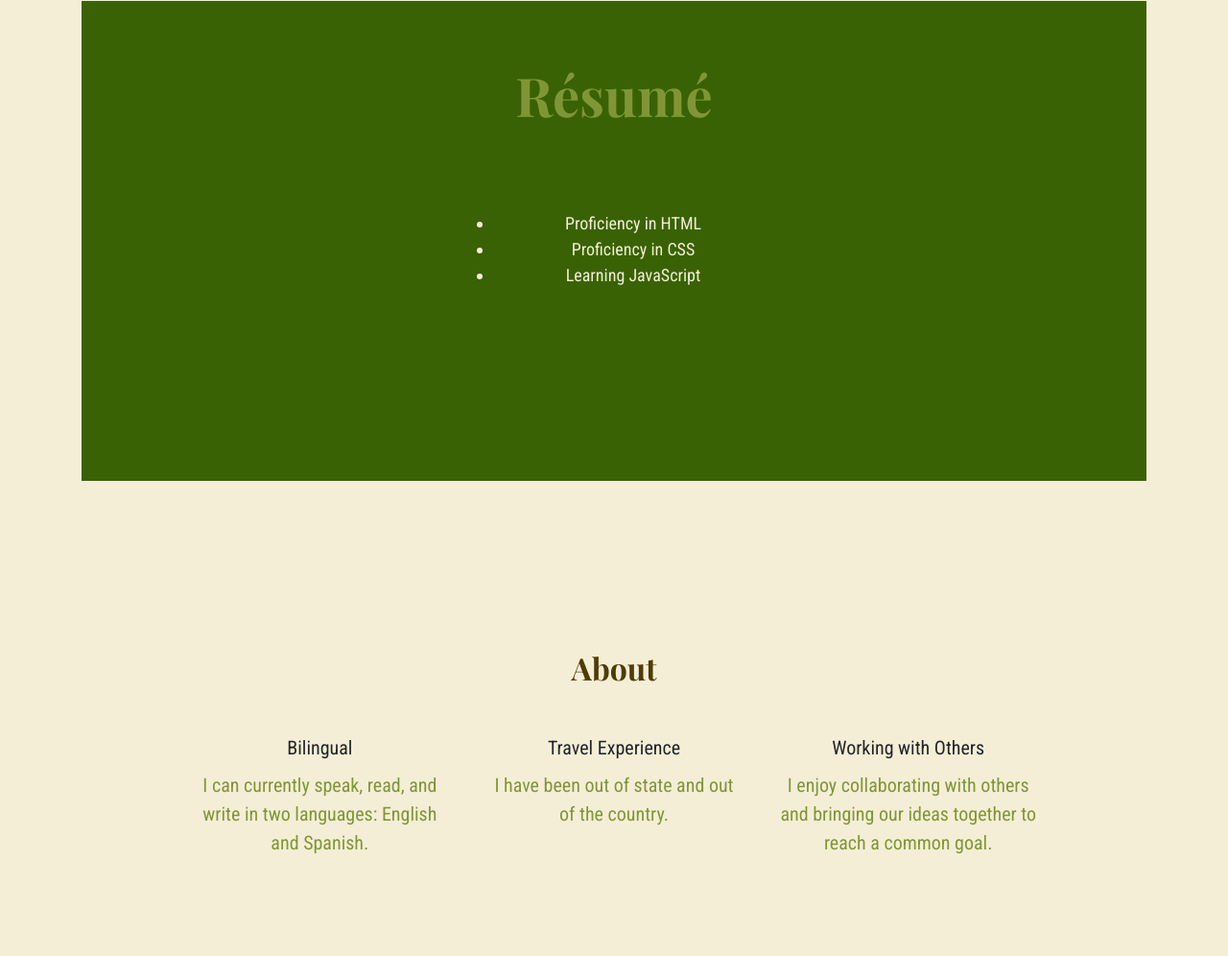
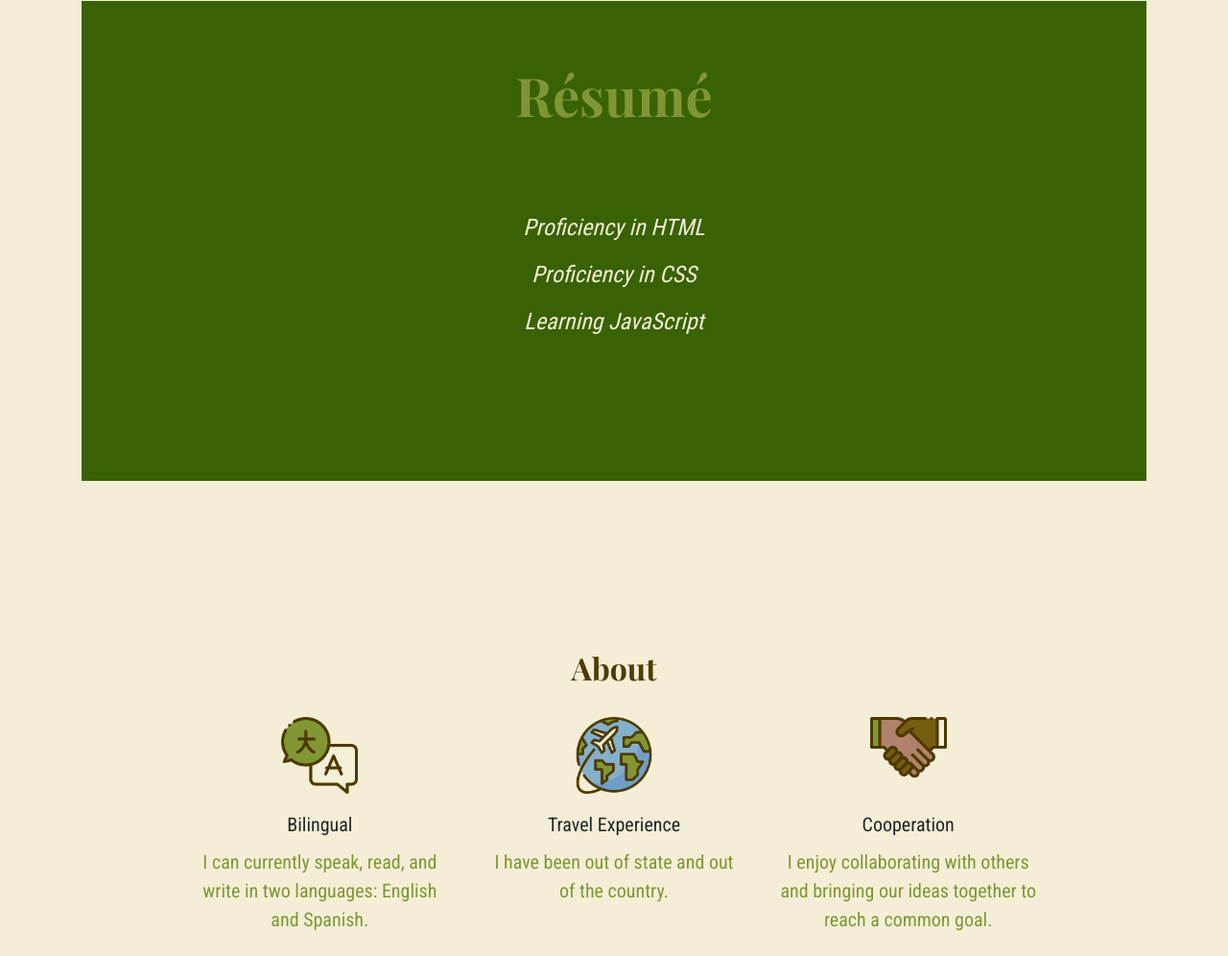
Before and after one commit to marjuly/new-professional-portfolio, a website: page index.html in a window 1280 px wide. Shown: the part 1682-2678 px from the top of the page at 96% size. Drawn offline with nearby package versions, Linux system fonts and the light colour scheme.

Commit message:
new icons? they don't match so i'll prob redraw

```diff
--- a/css/style.css
+++ b/css/style.css
@@ -92,7 +92,7 @@ h3,
   bottom: 0;
   width: 100%;
   background-color: #4f3b03;
-  height: 145px;
+  height: 150px;
 }
 #lol,
 .botones,
@@ -125,3 +125,16 @@ p {
 .resume {
   height: 500px;
 }
+
+.ricons {
+  height: 80px;
+  width: 80px;
+  display: block;
+  margin-left: auto;
+  margin-right: auto;
+}
+
+h4 {
+  font-style: italic;
+  margin: 20px;
+}
--- a/index.html
+++ b/index.html
@@ -169,11 +169,11 @@
                   <div class="col-4"></div>
                   <div id="lol" class="col-4">
                     <p class="lead">
-                      <ul>
-                        <li>Proficiency in HTML</li>
-                        <li>Proficiency in CSS</li>
-                        <li>Learning JavaScript</li>
-                      </ul>
+
+                        <h4>Proficiency in HTML</h4>
+                        <h4>Proficiency in CSS</h4>
+                        <h4>Learning JavaScript</h4>
+
                     </p>
                   </div>
                   <div class="col-3"></div>
@@ -205,6 +205,7 @@
         <div class="col-10">
           <div class="card-group">
             <div id="tarjeta" class="card" style="width: 18rem;">
+                <img src="img/icon/translation.png" class="ricons card-img-top" alt="translate" />
               <div class="card-body">
                 <h5 class="card-title">Bilingual</h5>
                 <p class="card-text">
@@ -213,6 +214,7 @@
               </div>
             </div>
             <div id="tarjeta" class="card" style="width: 18rem;">
+              <img src="img/icon/travel.png" class="ricons card-img-top" alt="travel" />
               <div class="card-body">
                 <h5 class="card-title">Travel Experience</h5>
                 <p class="card-text">
@@ -221,8 +223,9 @@
               </div>
             </div>
             <div id="tarjeta" class="card" style="width: 18rem;">
+              <img src="img/icon/cooperation.png" class="ricons card-img-top" alt="cooperation" />
               <div class="card-body">
-                <h5 class="card-title">Working with Others</h5>
+                <h5 class="card-title">Cooperation</h5>
                 <p class="card-text">
                   I enjoy collaborating with others and bringing our ideas together to reach a common goal.
                 </p>
```
Also changed, not shown: img/icon/cooperation.png (added), img/icon/translation.png (added), img/icon/travel.png (added).
